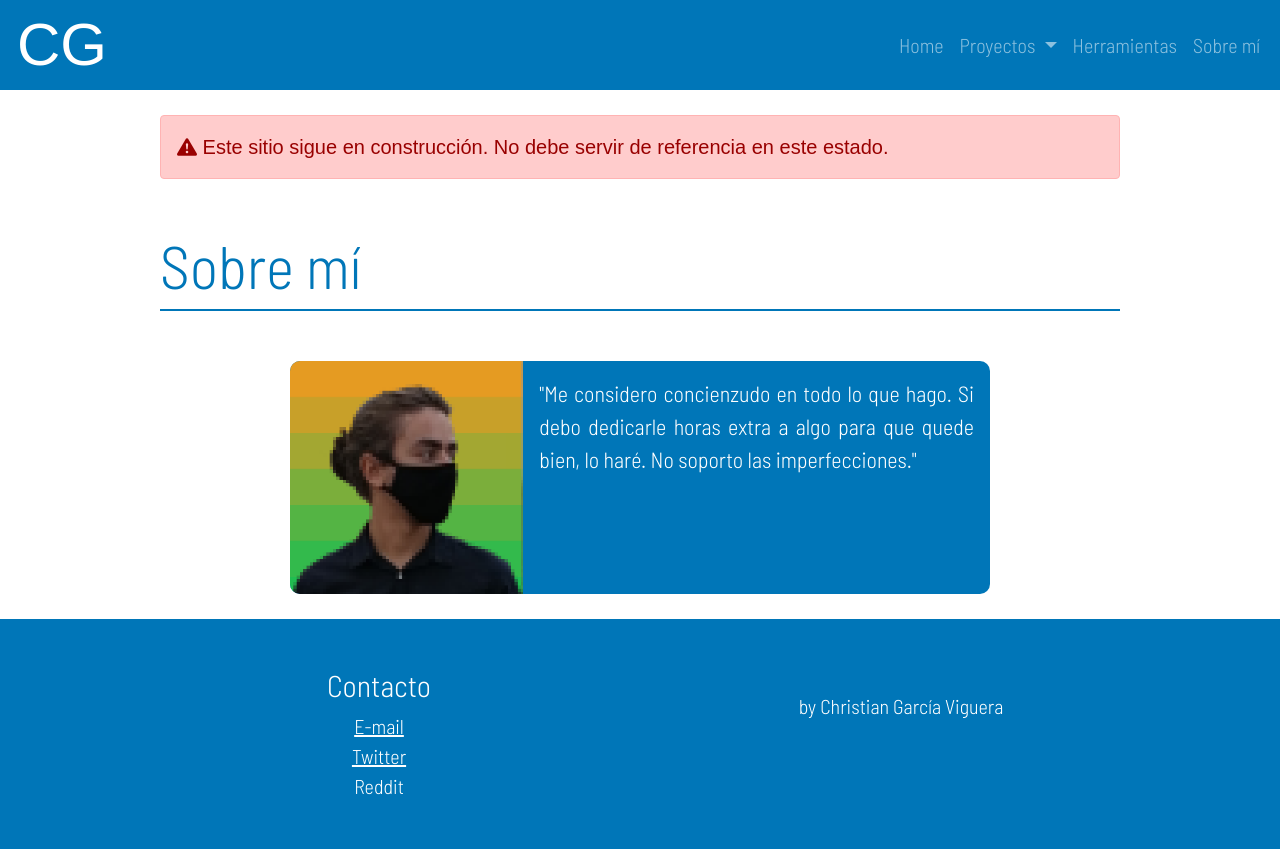
After one commit to Chgv99/chgv99.github.io, a PHP site: page /about.html in a window 1280 px wide. The commit adds this page. Run offline with PHP 8.4, Linux system fonts and the light colour scheme; some libraries are stand-ins or nearby versions.

Commit message:
Fixed some errors and added style to about.html

```diff
--- /dev/null
+++ b/about.html
@@ -0,0 +1,109 @@
+<!DOCTYPE html>
+<html lang="es">
+
+<head>
+	<meta http-equiv="Content-Type" content="text/html; charset=UTF-8">
+	<meta name="Autor" content="Christian García Viguera">
+    <meta name="viewport" content="width=device-width, initial-scale=1">
+	<!--<link rel="stylesheet" href="/css/style.css" type="text/css">-->
+    <link rel="preconnect" href="https://fonts.gstatic.com">
+    <link href="https://fonts.googleapis.com/css2?family=Barlow+Semi+Condensed:ital,wght@0,100;0,300;0,700;0,900;1,100;1,300;1,700;1,900&display=swap" rel="stylesheet">
+    <link href="db.onlinewebfonts.com/c/9b62dc86f936227b3f7b367bd0b6c05e?family=Tw+Cen+MT" rel="stylesheet">
+	<link href="https://fonts.googleapis.com/css2?family=Roboto&display=swap" rel="stylesheet">
+    <link rel="stylesheet" type="text/css" href="/sass/custom.css">
+    <link href="/node_modules/bootstrap-icons/font/bootstrap-icons.css" rel="stylesheet">
+
+	<!--<link href="https://fonts.googleapis.com/css2?family=Bitter:wght@400;700&display=swap" rel="stylesheet">-->
+
+	<title>Christian García</title>
+</head>
+
+<body>
+	<nav class="navbar navbar-expand-lg navbar-dark bg-primary ">
+		<div class="container-fluid">
+			<a class="navbar-brand" href="index.html">CG</a>
+
+			<button class="navbar-toggler"
+					type="button"
+					data-bs-toggle="collapse"
+					data-bs-target="#navbarSupportedContent"
+					aria-controls="navbarSupportedContent"
+					aria-expanded="false"
+					aria-label="Toogle navigation">
+				<span class="navbar-toggler-icon"></span>
+			</button>
+
+			<div class="collapse navbar-collapse justify-content-end text-center text-lg-left" id="navbarSupportedContent">
+				<ul class="navbar-nav ">
+					<li class="nav-item"><a class="nav-link" href="index.html">Home</a></li>
+					<li class="nav-item dropdown">
+						<a class="nav-link dropdown-toggle" href="#" id="navbarDropdownMenuLink" role="button" data-bs-toggle="dropdown" aria-expanded="false">
+							Proyectos
+						</a>
+						<ul class="dropdown-menu text-center text-lg-left" aria-labelledby="navbarDropdownMenuLink">
+							<li class="nav-item"><a class="nav-link" href="inprogress.html">En curso</a></li>
+							<li class="nav-item"><a class="nav-link" href="finished.html">Finalizados</a></li>
+						</ul>
+					</li>
+					<li class="nav-item"><a class="nav-link" href="tools.html">Herramientas</a></li>
+					<li class="nav-item"><a class="nav-link" href="about.html">Sobre mí</a></li>
+				</ul>
+			</div>
+	    </div>
+	</nav>
+	<div id="body-container" class="container-fluid p-0">
+        <div class="row justify-content-center">
+            <div class="alert alert-danger" role="alert">
+                <i class="bi bi-exclamation-triangle-fill"></i>
+                Este sitio sigue en construcción. No debe servir de referencia en este estado.
+            </div>
+        </div>
+        <div class="row justify-content-center">
+            <div class="p-0 page-title">
+                <h1>Sobre mí</h1>
+            </div>
+        </div>
+        <div class="row justify-content-center">
+            <div class="container quote p-0 rounded-3">
+                <div class="row p-0">
+                    <div class="col-12 col-sm-4 p-0">
+                        <img class="img-fluid" src="/pictures/twitter-profile-pic.png" alt=""><!--width="200px" height="200px">-->
+                    </div>
+                    <div class="col-12 col-sm-8 p-3">
+                        <p>
+                            "Me considero concienzudo en todo lo que hago. Si debo dedicarle horas extra a algo para que quede bien, lo haré. No soporto las imperfecciones."
+                        </p>
+                    </div>
+                </div>
+            </div>
+        </div>
+	</div>
+    <footer>
+        <div id="footer" class="bg-primary text-white">
+            <div class="container p-5">
+                <div class="row">
+                    <div class="col-md-12 col-lg-6 pt-4 pt-md-0 font-weight-light text-white d-flex justify-content-center"> <!--d-flex justify-content-center-->
+                        <div class="col-6 d-flex justify-content-center">
+                            <div class="col-6 text-center text-md-left">
+                                <h5 class="">Contacto</h5> <!--text-center-->
+                                <div class="row"><a href="mailto:christiangv99@gmail.com">E-mail</a></div>
+                                <div class="row"><a href="https://twitter.com/ChgvCode">Twitter</a></div>
+                                <div class="row"><span>Reddit</span></div>
+                            </div>
+                        </div>
+                    </div>
+                    <div class="col-md-12 col-lg-6 py-auto">
+                        <div class="row pt-4 text-center">
+                            <span>by Christian García Viguera</span>
+                        </div>
+                    </div>
+                </div>
+            </div>
+        </div>
+    </footer>
+	<script src="https://cdn.jsdelivr.net/npm/@popperjs/core@2.6.0/dist/umd/popper.min.js" integrity="sha384-KsvD1yqQ1/1+IA7gi3P0tyJcT3vR+NdBTt13hSJ2lnve8agRGXTTyNaBYmCR/Nwi" crossorigin="anonymous"></script>
+    <script src="https://cdn.jsdelivr.net/npm/bootstrap@5.0.0-beta2/dist/js/bootstrap.min.js" integrity="sha384-nsg8ua9HAw1y0W1btsyWgBklPnCUAFLuTMS2G72MMONqmOymq585AcH49TLBQObG" crossorigin="anonymous"></script>
+    <script src="/node_modules/bootstrap-icons/dist/js/bootstrap.min.js"></script>
+</body>
+
+</html>
--- a/sass/custom.scss
+++ b/sass/custom.scss
@@ -1,5 +1,8 @@
 $font-family-sans-serif: 'Barlow Semi Condensed', sans-serif;
 $font-size-base: 1.5rem;
+
+$border-radius-lg: .5em;
+
 //$font-family-base: 'Roboto', sans-serif;
 $primary: #0076B8;
 //$secondary:  black;
@@ -9,6 +12,10 @@ $danger: red;
 
 body {
     font-size: 20px;
+}
+
+#body-container {
+    width: 85%;
 }
 
 .alert {
@@ -32,6 +39,15 @@ body {
     color: $primary !important;
 }
 
+h1 {
+    color: $primary;
+    background-image: "/pictures/."
+}
+
+.page-title {
+    border-bottom: 2px solid $primary;
+}
+
 h2 {
     font-size: 40px;
 }
@@ -40,9 +56,16 @@ h2 {
     font-weight: bold;
 }
 
+.quote {
+    background-color: $primary;
+    color: white;
+    overflow: hidden;
+}
+
 p {
     text-align: justify;
     font-size: 22px;
+    padding: 0;
 }
 
 p:last-of-type {
@@ -115,9 +138,7 @@ footer a {
     color: white;
 }
 
-// MEDIA QUERIES
-// Small devices (landscape phones, 576px and up)
-@media (min-width: 576px) {}
+
 
 @media (max-width: 992px) {
 
@@ -129,10 +150,10 @@ footer a {
         max-width: none;
     }
 
-    p, h2 {
-        padding-left: 16px;
-        padding-right: 16px;
-    }
+    //p, h2 {
+    //    padding-left: 16px;
+    //    padding-right: 16px;
+    //}
 
     hr {
         margin-left: 16px;
@@ -144,15 +165,42 @@ footer a {
     }
 }
 
+// MEDIA QUERIES
+// Small devices (landscape phones, 576px and up)
+@media (min-width: 576px) {
+    .quote {
+        max-width: 700px;
+        min-height: 172px;
+        max-height: 172px;
+    }
+}
 
 // Medium devices (tablets, 768px and up)
-@media (min-width: 768px) {}
+@media (min-width: 768px) {
+    #body-container {
+        width: 75%;
+    }
+
+    .quote {
+        max-width: 700px;
+        min-width: 700px;
+        max-height: none;
+    }
+}
 
 // Large devices (desktops, 992px and up)
-@media (min-width: 992px) {}
+@media (min-width: 992px) {
+
+}
 
 // X-Large devices (large desktops, 1200px and up)
-@media (min-width: 1200px) {}
+@media (min-width: 1200px) {
+
+}
 
 // XX-Large devices (larger desktops, 1400px and up)
-@media (min-width: 1400px) {}
+@media (min-width: 1400px) {
+    #body-container {
+        width: 50%;
+    }
+}
```
Also changed, not shown: index.html (+20 -28 lines), pictures/banner-3.gif, pictures/twitter-profile-pic.png (added), sass/custom.css, 1 other file.
